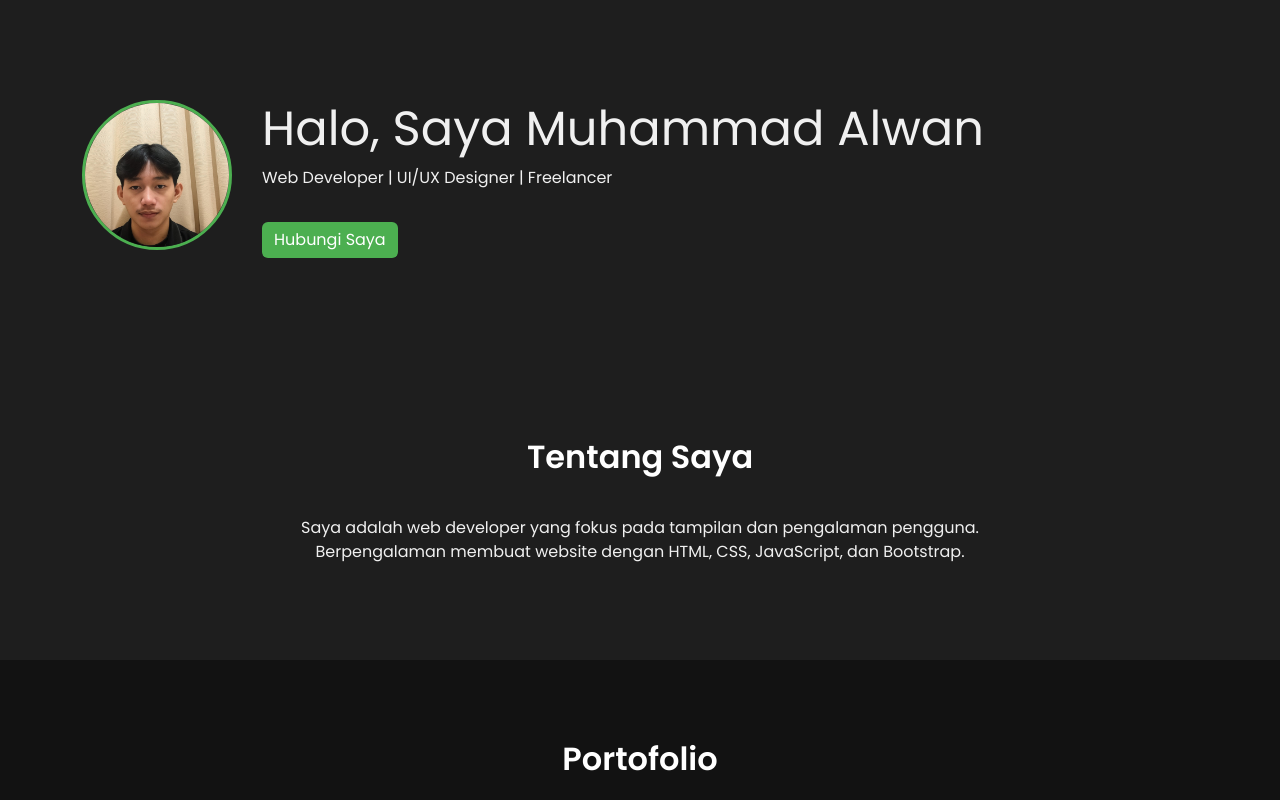
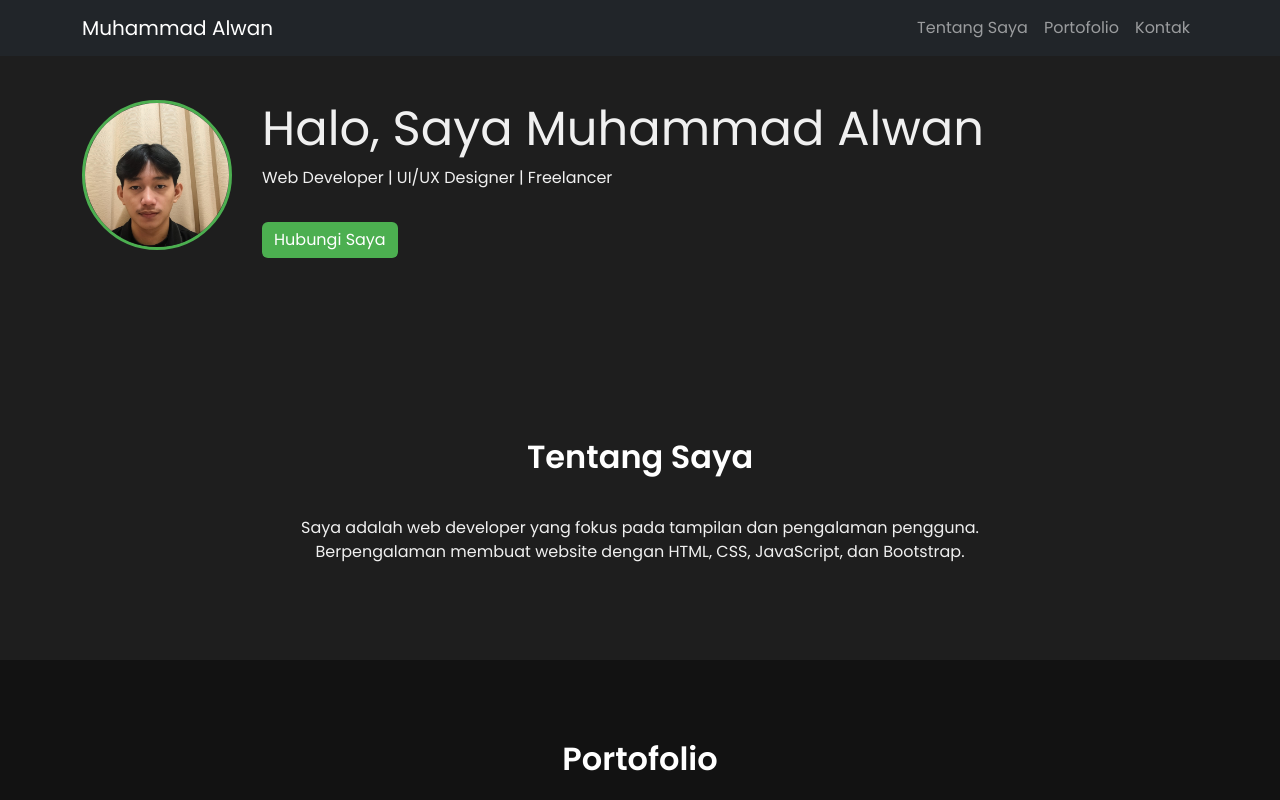
Before and after one commit to MuhammadAlwan2004/my-portofolio, a plain HTML site: page index.html in a window 1280 px wide. Shown: the top 800 px of the page. Drawn offline with nearby package versions, Linux system fonts and the light colour scheme.

Commit message:
Add files via upload

```diff
--- a/index.html
+++ b/index.html
@@ -97,6 +97,30 @@
     </style>
   </head>
   <body>
+
+    <!-- Navbar -->
+<nav class="navbar navbar-expand-lg navbar-dark bg-dark fixed-top">
+    <div class="container">
+      <a class="navbar-brand" href="#">Muhammad Alwan</a>
+      <button class="navbar-toggler" type="button" data-bs-toggle="collapse" data-bs-target="#navbarNav">
+        <span class="navbar-toggler-icon"></span>
+      </button>
+      <div class="collapse navbar-collapse justify-content-end" id="navbarNav">
+        <ul class="navbar-nav">
+          <li class="nav-item">
+            <a class="nav-link" href="#about">Tentang Saya</a>
+          </li>
+          <li class="nav-item">
+            <a class="nav-link" href="#portfolio">Portofolio</a>
+          </li>
+          <li class="nav-item">
+            <a class="nav-link" href="#contact">Kontak</a>
+          </li>
+        </ul>
+      </div>
+    </div>
+  </nav>
+
     <!-- Hero Section -->
     <section class="hero">
       <div class="container d-flex">
```
